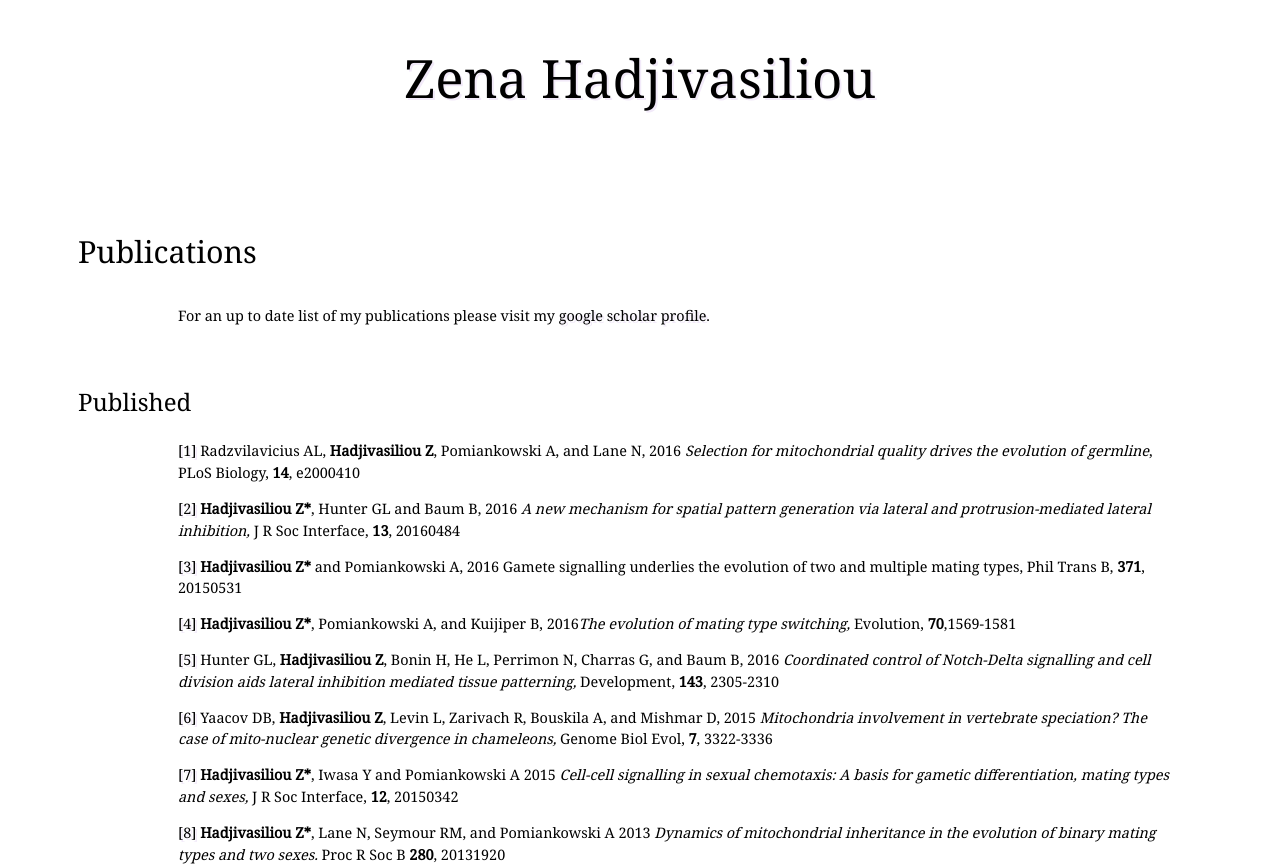
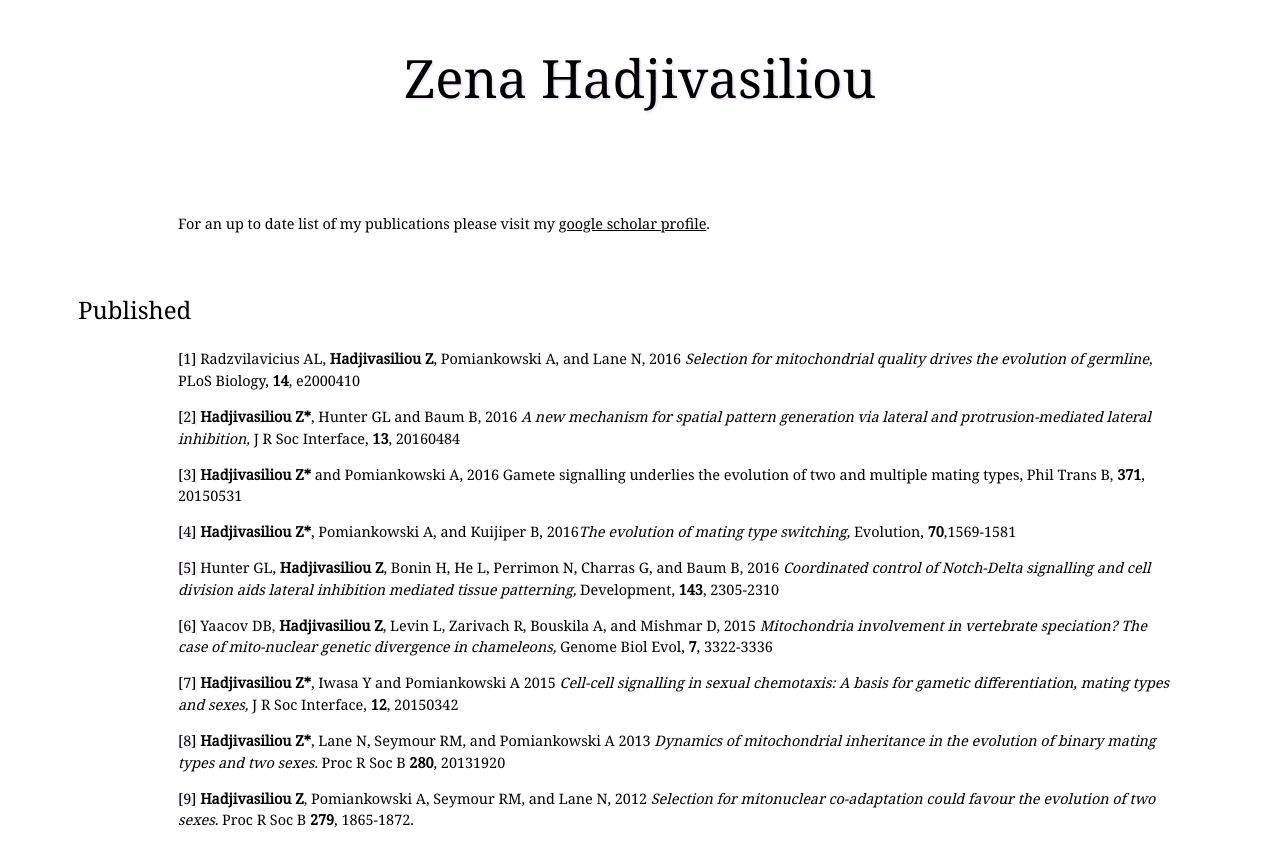
Before and after one commit to elenasavvidou/zenahadjivasiliou, a website: page publications.html in a window 1280 px wide. Shown: the top 868 px of the page. Drawn offline with nearby package versions, Linux system fonts and the light colour scheme.

Commit message:
comments

```diff
--- a/publications.html
+++ b/publications.html
@@ -24,10 +24,10 @@
 
   <main class="publications">
 
-      <p class="pub">Publications</p>
+      <!-- <p class="pub">Publications</p> -->
 
     <p>
-      For an up to date list of my publications please visit my <a href="https://scholar.google.com/citations?hl=en&user=gJ_P0ogAAAAJ"> google scholar profile</a>.</p>
+      For an up to date list of my publications please visit my <a href="https://scholar.google.com/citations?hl=en&user=gJ_P0ogAAAAJ" style=" text-shadow: none;"><u> google scholar profile</u></a>.</p>
       <br>
     <h2 class="this"> Published </h2>
 
```
